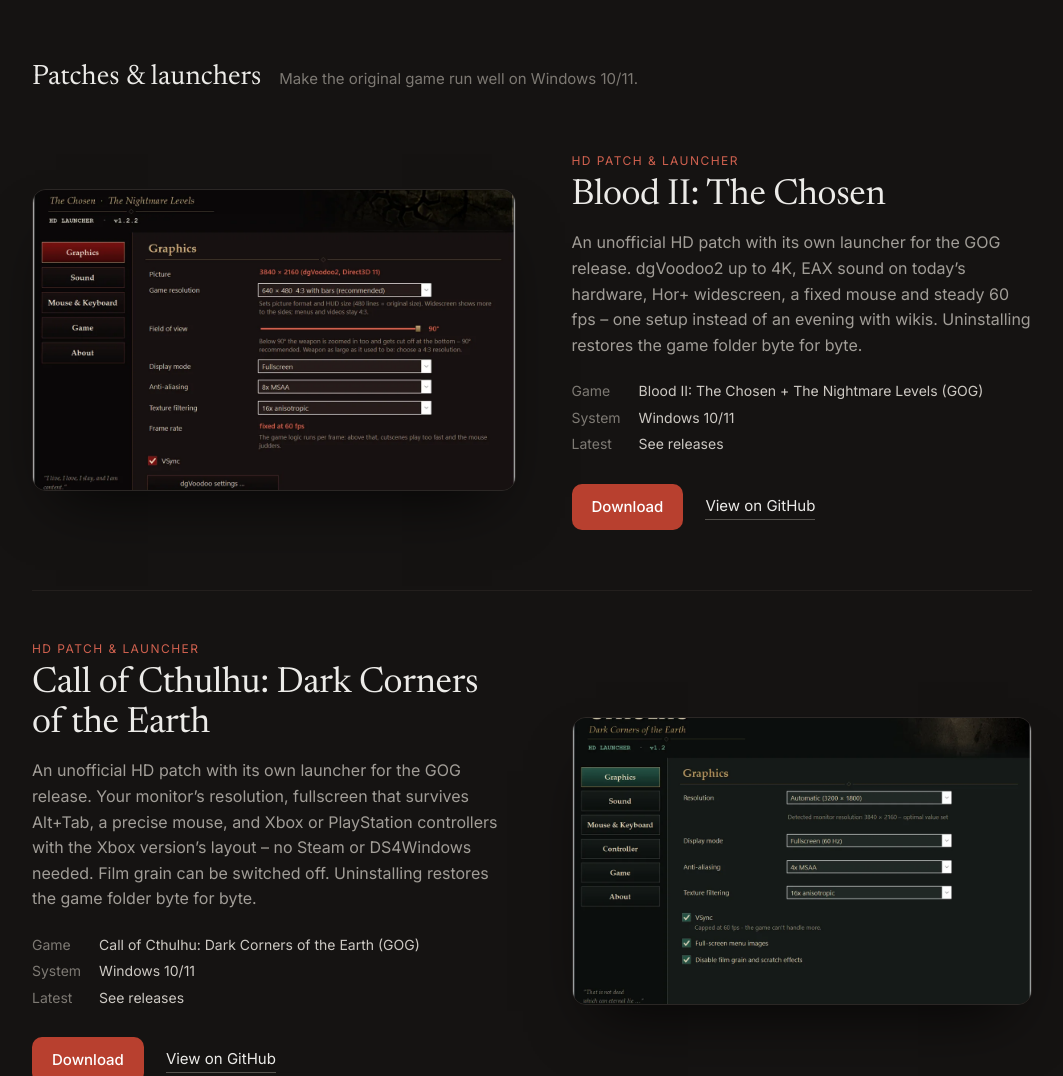
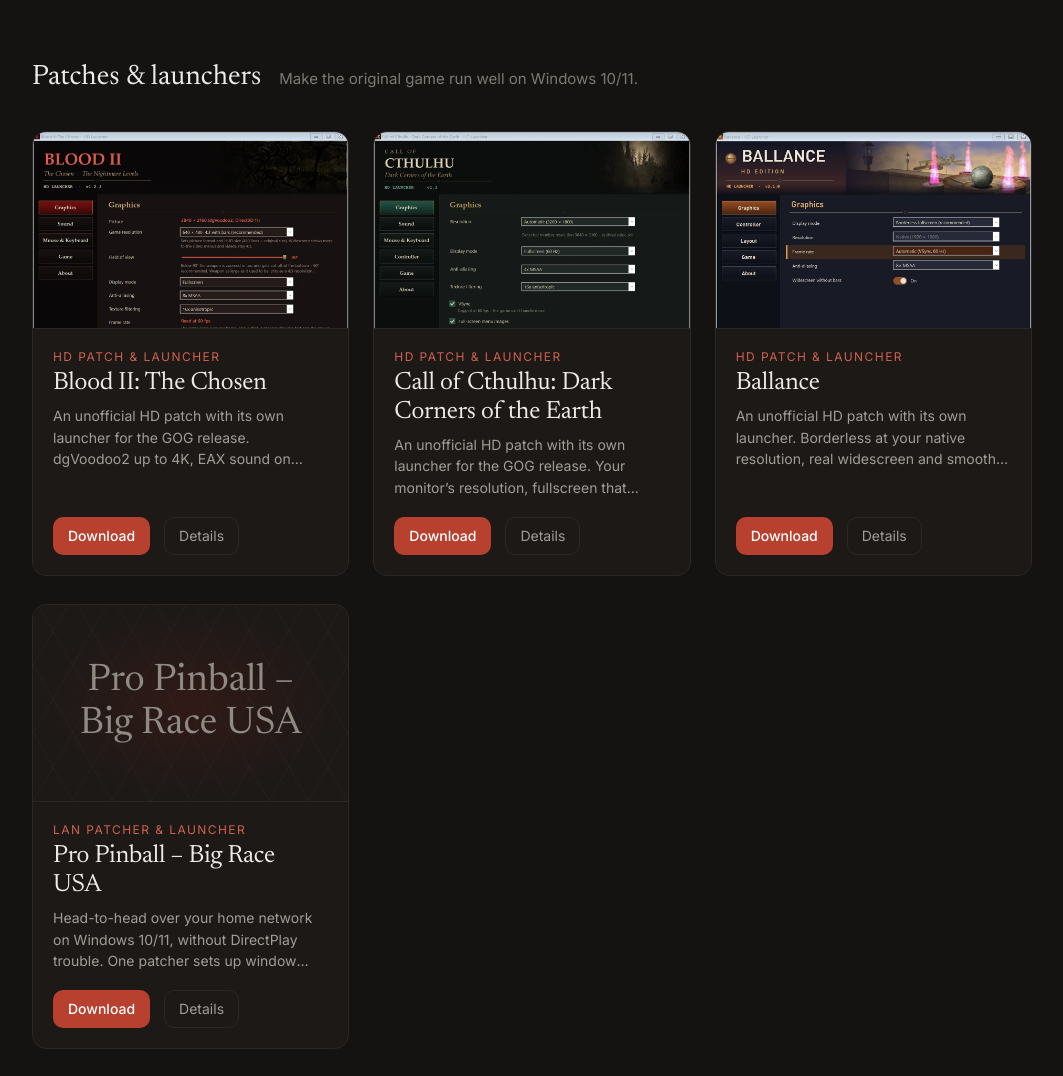
Before and after one commit to BockwurstWilly/BockwurstWilly.github.io, a plain HTML site: page index.html in a window 1280 px wide. Shown: the part 682-1758 px from the top of the page, without its empty margins (108-1171 px from the left). Drawn offline with Linux system fonts and the light colour scheme; no server answers.

Commit message:
Project tiles per category; Details opens text, facts and links under the row

```diff
--- a/index.html
+++ b/index.html
@@ -15,7 +15,7 @@
 <link rel="icon" type="image/png" href="img/favicon.png">
 <link rel="apple-touch-icon" href="img/apple-touch-icon.png">
 <link rel="preload" href="fonts/newsreader.woff2" as="font" type="font/woff2" crossorigin>
-<link rel="stylesheet" href="style.css?v=2">
+<link rel="stylesheet" href="style.css?v=3">
 </head>
 <body>
 
@@ -57,7 +57,7 @@
   </div>
 </div></footer>
 
-<script src="projects.js?v=3"></script>
-<script src="main.js?v=2"></script>
+<script src="projects.js?v=4"></script>
+<script src="main.js?v=3"></script>
 </body>
 </html>
--- a/main.js
+++ b/main.js
@@ -1,6 +1,7 @@
-// Renders the project list from projects.js and fills in the latest
-// GitHub release for each project. Without JS or without API access,
-// every Download button still leads to the project's releases page.
+// Renders the project list from projects.js as tiles per category and fills in
+// the latest GitHub release for each project. "Details" opens the long text,
+// facts and links in a panel under the tile's row. Without JS or without API
+// access, every Download button still leads to the project's releases page.
 
 function h(tag, attrs = {}, ...kids) {
   const el = document.createElement(tag);
@@ -21,44 +22,78 @@ function formatSize(bytes) {
   return Math.max(1, Math.round(bytes / 1024)) + " KB";
 }
 
-function projectRow(p) {
+let openTile = null;
+
+function closeDetail() {
+  if (!openTile) return;
+  openTile.tile.classList.remove("open");
+  openTile.toggle.setAttribute("aria-expanded", "false");
+  openTile.toggle.textContent = "Details";
+  openTile.detail.hidden = true;
+  openTile = null;
+}
+
+// the detail panel goes after the last tile of the clicked tile's row, so it spans the whole row
+function placeDetail(grid, tile, detail) {
+  const tiles = [...grid.querySelectorAll(".tile")];
+  const top = tile.offsetTop;
+  let last = tile;
+  for (const t of tiles) if (t.offsetTop === top) last = t;
+  last.after(detail);
+}
+
+function projectTile(p, grid) {
   const releases = `https://github.com/${GITHUB_USER}/${p.repo}/releases/latest`;
+  const id = p.repo.toLowerCase();
 
   const facts = h("dl", { class: "facts" },
     p.facts.map(([k, v]) => [h("dt", {}, k), h("dd", {}, v)]));
-
   let latest = null;
   if (p.asset) {
     latest = h("dd", { "data-latest": "" }, "See releases");
     facts.append(h("dt", {}, "Latest"), latest);
   }
 
-  const actions = h("div", { class: "actions" });
   let button = null;
-  if (p.asset) {
-    button = h("a", { class: "btn", href: releases }, "Download");
-    actions.append(button);
-  }
-  for (const [label, url] of p.links) {
-    actions.append(h("a", { class: "link", href: url }, label));
-  }
+  if (p.asset) button = h("a", { class: "btn", href: releases }, "Download");
+  const toggle = h("button", { class: "more", type: "button", "aria-expanded": "false", "aria-controls": id + "-detail" }, "Details");
 
   const media = p.image
-    ? h("div", { class: "shot" }, h("img", { src: p.image, alt: p.imageAlt || "", decoding: "async" }))
+    ? h("div", { class: "shot" }, h("img", { src: p.image, alt: p.imageAlt || "", decoding: "async", loading: "lazy" }))
     : h("div", { class: "shot panel", "aria-hidden": "true" }, h("span", {}, p.title));
 
-  const row = h("article", { class: "project", id: p.repo.toLowerCase() },
-    h("div", { class: "body" },
+  const tile = h("article", { class: "tile", id },
+    media,
+    h("div", { class: "tile-body" },
       h("p", { class: "kind" }, p.kind),
       h("h3", {}, p.title),
+      h("p", { class: "teaser" }, p.text),
+      h("div", { class: "actions" }, button, toggle)));
+
+  const links = h("div", { class: "actions" },
+    p.links.map(([label, url]) => h("a", { class: "link", href: url }, label)));
+  const detail = h("div", { class: "detail", id: id + "-detail", hidden: "" },
+    h("div", { class: "detail-text" },
+      h("h4", {}, p.title),
       h("p", { class: "text" }, p.text),
-      facts,
-      actions,
+      links,
       p.note ? h("p", { class: "note" }, p.note) : null),
-    media);
+    facts);
+
+  toggle.addEventListener("click", () => {
+    const wasOpen = openTile && openTile.tile === tile;
+    closeDetail();
+    if (wasOpen) return;
+    placeDetail(grid, tile, detail);
+    detail.hidden = false;
+    tile.classList.add("open");
+    toggle.setAttribute("aria-expanded", "true");
+    toggle.textContent = "Close";
+    openTile = { tile, toggle, detail, grid };
+  });
 
   if (p.asset) loadRelease(p, button, latest);
-  return row;
+  return tile;
 }
 
 // Always asks GitHub for the latest release. The last answer is kept in
@@ -92,8 +127,6 @@ async function loadRelease(p, button, latest) {
   }
 }
 
-let rowIndex = 0;
-
 function render() {
   const nav = document.getElementById("catnav");
   const root = document.getElementById("projects");
@@ -101,14 +134,21 @@ function render() {
     const list = PROJECTS.filter(p => p.category === c.id);
     if (!list.length) continue;
     nav.append(h("a", { href: "#" + c.id }, c.title, h("span", {}, String(list.length))));
+    const grid = h("div", { class: "grid" });
+    for (const p of list) grid.append(projectTile(p, grid));
     root.append(h("section", { class: "category", id: c.id },
       h("header", { class: "cat-head" },
         h("h2", {}, c.title),
         h("p", {}, c.blurb)),
-      list.map(p => { const r = projectRow(p); if (rowIndex++ % 2 === 0) r.classList.add("flip"); return r; })));
+      grid));
   }
   document.getElementById("count").textContent = PROJECTS.length;
   document.getElementById("year").textContent = new Date().getFullYear();
+  // a link to a project (#repo-name) opens its details
+  const target = location.hash && document.querySelector(location.hash + ".tile .more");
+  if (target) target.click();
+  // the row layout changes with the window width: the open panel moves along
+  addEventListener("resize", () => { if (openTile) placeDetail(openTile.grid, openTile.tile, openTile.detail); });
 }
 
 render();
--- a/style.css
+++ b/style.css
@@ -104,15 +104,48 @@ h1 {
 .cat-head h2 { font: 400 28px/1.2 var(--serif); margin: 0; }
 .cat-head p { margin: 0; color: var(--faint); font-size: 15px; }
 
-.project {
-  display: grid; grid-template-columns: 1.05fr 1fr; gap: 56px; align-items: center;
-  padding: 48px 0 60px; border-bottom: 1px solid var(--line-soft);
+/* tiles: all projects at a glance; "Details" opens a panel under the row */
+.grid {
+  display: grid; grid-template-columns: repeat(auto-fill, minmax(min(290px, 100%), 1fr));
+  gap: 28px 24px; padding: 28px 0 8px;
 }
-.category:last-of-type .project:last-child { border-bottom: 0; }
-.project.flip .shot { order: -1; }
+.tile {
+  display: flex; flex-direction: column;
+  background: var(--bg-raised); border: 1px solid var(--line); border-radius: 14px; overflow: hidden;
+  transition: border-color .15s, transform .15s;
+}
+.tile:hover { border-color: #3a3532; }
+.tile.open { border-color: var(--red-text); }
+.tile .shot { border: 0; border-radius: 0; box-shadow: none; border-bottom: 1px solid var(--line); }
+.tile-body { display: flex; flex-direction: column; flex: 1; padding: 18px 20px 20px; }
+.tile h3 { font: 400 25px/1.15 var(--serif); letter-spacing: -.01em; margin: 4px 0 4px; }
+.teaser {
+  color: var(--muted); font-size: 14px; line-height: 1.55; margin: 2px 0 18px;
+  display: -webkit-box; -webkit-line-clamp: 3; -webkit-box-orient: vertical; overflow: hidden;
+}
+.tile .shot img { object-position: top; }
+.tile .actions { margin-top: auto; gap: 10px 14px; }
+.tile .btn { padding: 8px 15px; font-size: 14px; }
+.more {
+  font: inherit; font-size: 14px; color: var(--muted); background: none; cursor: pointer;
+  border: 1px solid var(--line); border-radius: 10px; padding: 7px 14px;
+  transition: color .15s, border-color .15s;
+}
+.more:hover, .more[aria-expanded="true"] { color: var(--text); border-color: #55524d; }
 
+.detail {
+  grid-column: 1 / -1;
+  display: grid; grid-template-columns: 1.6fr 1fr; gap: 36px; align-items: start;
+  background: var(--bg-raised); border: 1px solid var(--line); border-left: 3px solid var(--red);
+  border-radius: 14px; padding: 26px 30px;
+  animation: drop .18s ease-out;
+}
+.detail[hidden] { display: none; }
+.detail h4 { font: 400 24px/1.2 var(--serif); margin: 0 0 10px; }
+.detail .text { margin-bottom: 18px; }
+.detail .facts { margin: 6px 0 0; }
+@keyframes drop { from { opacity: 0; transform: translateY(-6px); } to { opacity: 1; transform: none; } }
 .kind { margin: 0; font-size: 12px; color: var(--red-text); letter-spacing: .12em; text-transform: uppercase; }
-.project h3 { font: 400 36px/1.12 var(--serif); letter-spacing: -.01em; margin: 6px 0 14px; }
 .text { color: var(--muted); margin: 0 0 22px; }
 
 .facts { display: grid; grid-template-columns: auto 1fr; gap: 4px 18px; font-size: 14px; margin: 0 0 28px; }
@@ -174,9 +207,7 @@ a:focus-visible { outline: 2px solid var(--red-text); outline-offset: 3px; borde
   .label { display: none; }
   .catnav { margin-left: -4px; }
   .category { padding-top: 44px; }
-  .project { grid-template-columns: 1fr; gap: 26px; padding: 32px 0 44px; }
-  .project .shot { order: -1; }
-  .project h3 { font-size: 30px; }
+  .detail { grid-template-columns: 1fr; gap: 18px; padding: 22px; }
 }
 @media (prefers-reduced-motion: reduce) { html { scroll-behavior: auto; } }
 
```
